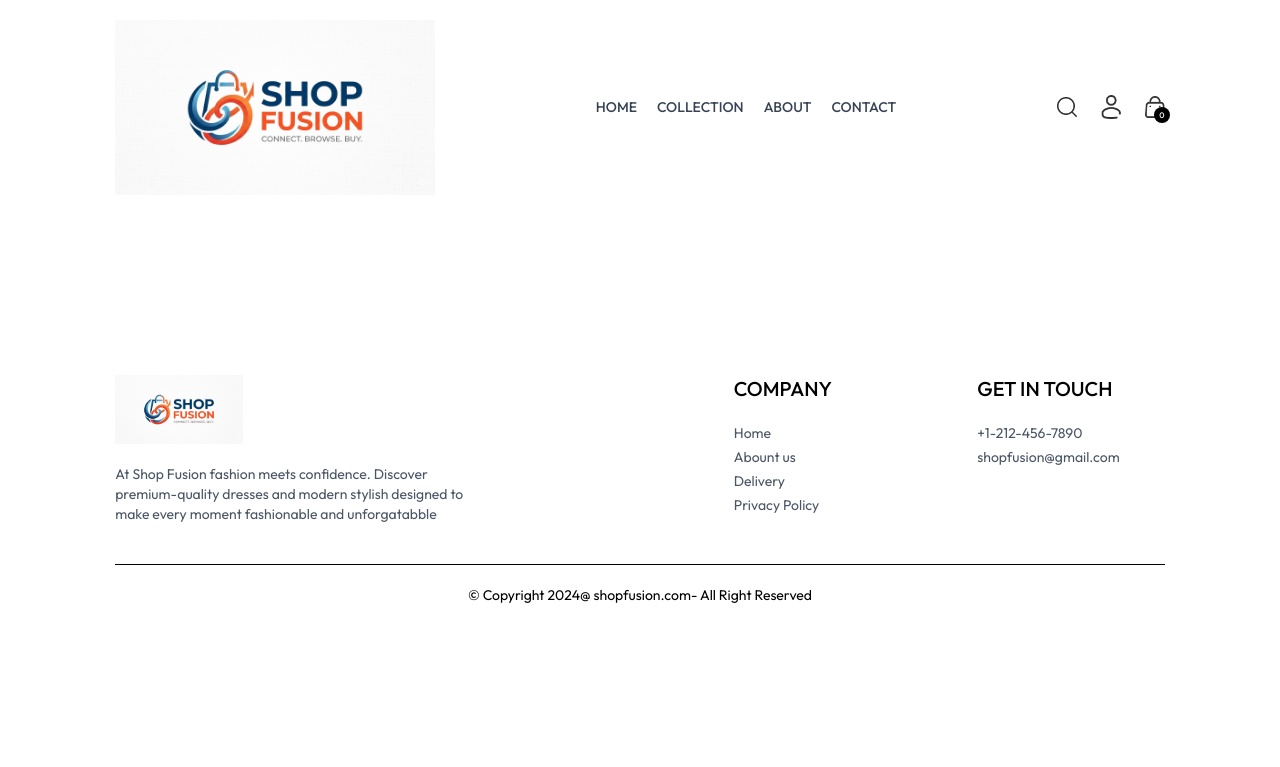
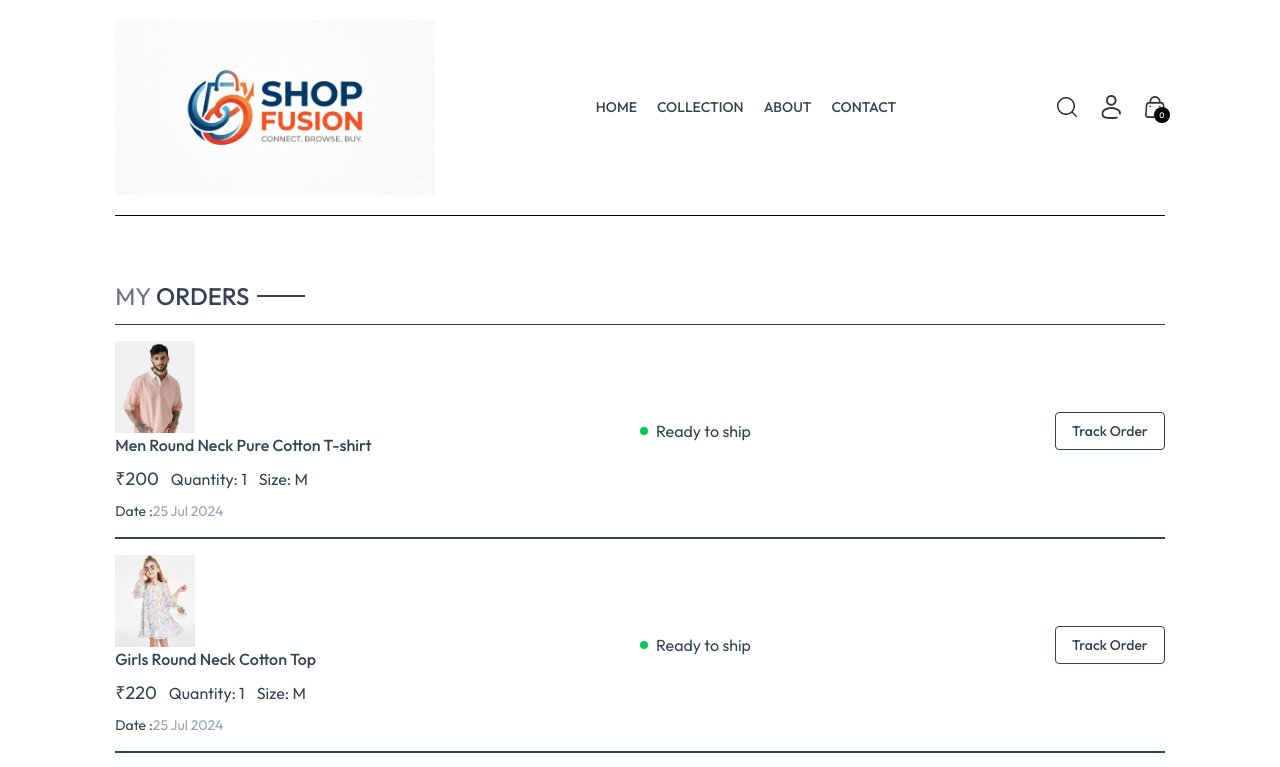
Before and after one commit to sahoosuraj744/shopfusion, a React (Vite) app in the folder frontend/: page /orders in a window 1280 px wide. Shown: the top 767 px of the page. Built offline with nearby package versions, Linux system fonts and the light colour scheme.

Commit message:
feat: implement Orders component to display user orders with product details

```diff
--- a/frontend/src/pages/Orders.jsx
+++ b/frontend/src/pages/Orders.jsx
@@ -1,9 +1,50 @@
-import React from 'react'
+import React, { useContext } from "react";
+import { ShopContext } from "../context/ShopContext";
+import Title from "../components/Title";
+import { products } from "../assets/assets";
 
 const Orders = () => {
+  const { products, currency } = useContext(ShopContext);
   return (
-    <div></div>
-  )
-}
+    <div className="border-t pt-16">
+      <div className="text-2xl">
+        <Title text1={"MY"} text2={"ORDERS"} />
+      </div>
+      <div>
+        {products.slice(1, 4).map((item, index) => (
+          <div
+            key={index}
+            className="py-4 border-t border-b text-gray-700 flex flex-col md:flex-row md:items-center md:justify-between gap-4"
+          >
+            <div className="flwx items-start gap-6 text-sm">
+              <img className="w-16 sm:w-20" src={item.image[0]} alt="" />
+              <div>
+                <p className="sm:text-base font-medium">{item.name}</p>
+                <div className="flex items-center gap-3 mt-2 text-base text-gray-700">
+                  <p className="text-lg">
+                    {currency}
+                    {item.price}
+                  </p>
+                  <p>Quantity: 1</p>
+                  <p>Size: M</p>
+                </div>
+                <p className="mt-2">
+                  Date :<span className="text-gray-400">25 Jul 2024</span>
+                </p>
+              </div>
+            </div>
+            <div className="md:w-1/2 flex justify-between">
+              <div className="flex items-center gap-2">
+                <p className="min-w-2 h-2 rounded-full bg-green-500"></p>
+                <p className="text-sm md:text-base">Ready to ship</p>
+              </div>
+              <button className="border px-4 py-2 text-sm font-medium rounded-sm">Track Order</button>
+            </div>
+          </div>
+        ))}
+      </div>
+    </div>
+  );
+};
 
-export default Orders
+export default Orders;
```
